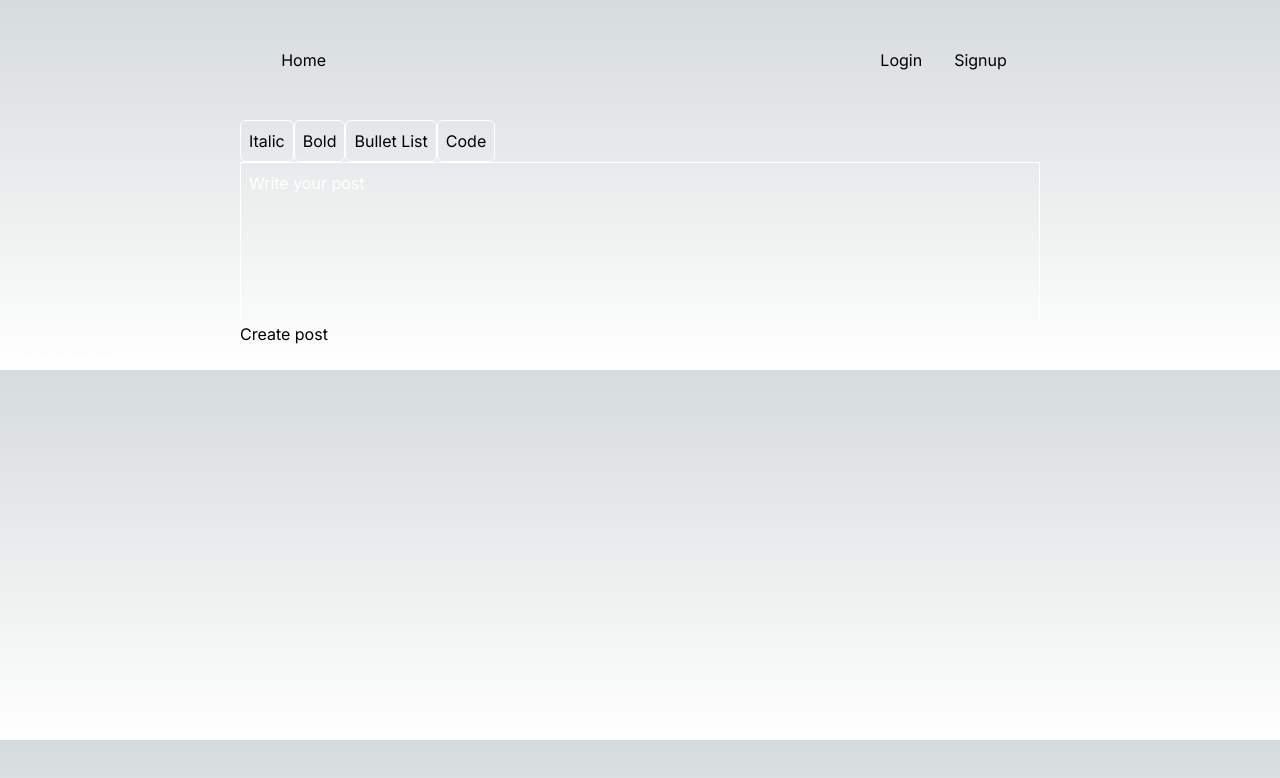
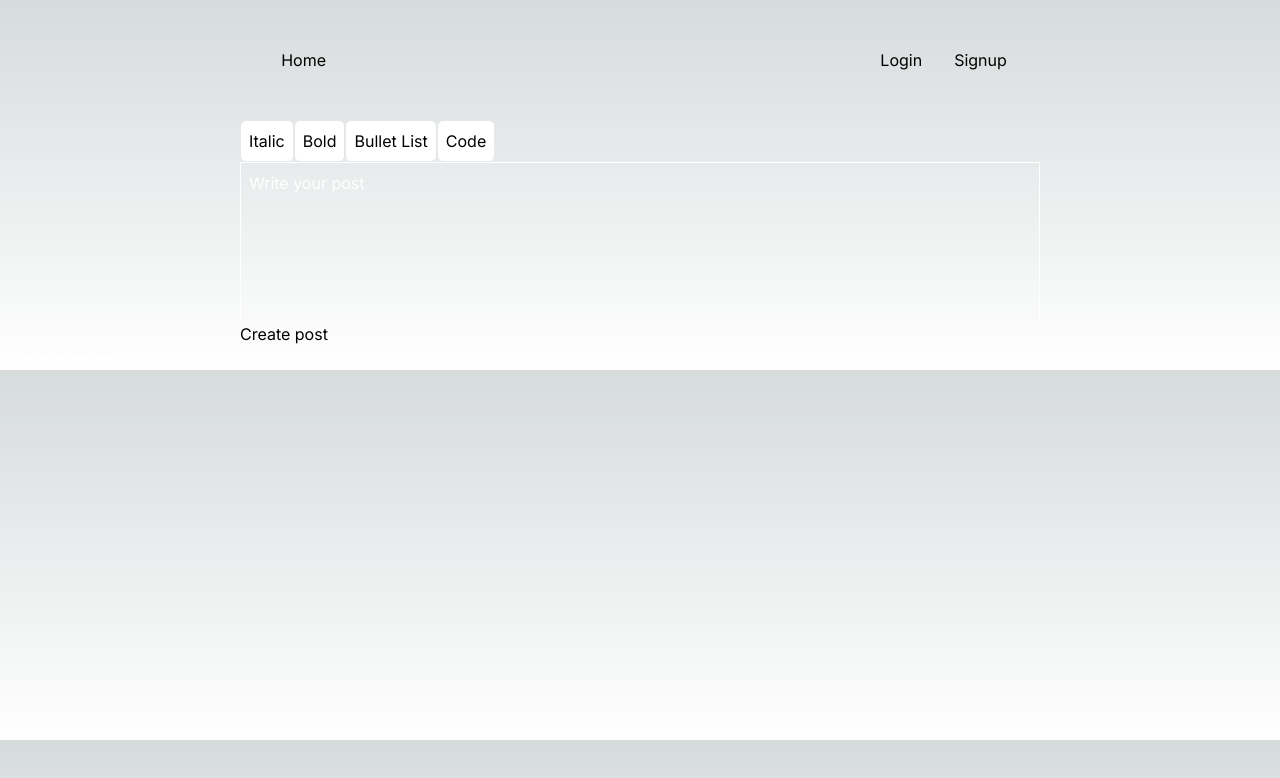
Before and after one commit to LucioFurnari/Blog-Client, a Next.js app: page /submit in a window 1280 px wide. Shown: the top 778 px of the page. Built offline with nearby package versions, Linux system fonts and the light colour scheme; no server answers.

Commit message:
Add new prop, to fix isActive class

```diff
--- a/src/components/Submit/Editor/Buttons/EditorButtons.tsx
+++ b/src/components/Submit/Editor/Buttons/EditorButtons.tsx
@@ -1,9 +1,9 @@
 import { Editor } from "@tiptap/react";
 
-export default function EditorButton(props: { name: string, editor: Editor | null, handleFunction: () => void }) {
-  const { name, editor, handleFunction } = props;
+export default function EditorButton(props: { name: string, editor: Editor | null, handleFunction: () => void, activeClass: string }) {
+  const { name, editor, handleFunction, activeClass } = props;
   return (
-    <button className={`rounded-md border-[1px] p-2 ${editor?.isActive('italic') ? 'bg-white text-black' : 'border-white'}`} onClick={handleFunction}>
+    <button className={`rounded-md border-[1px] p-2 ${editor?.isActive(activeClass) ? 'bg-white text-black' : 'border-white'}`} onClick={handleFunction}>
       {name}
     </button>
   )
```
